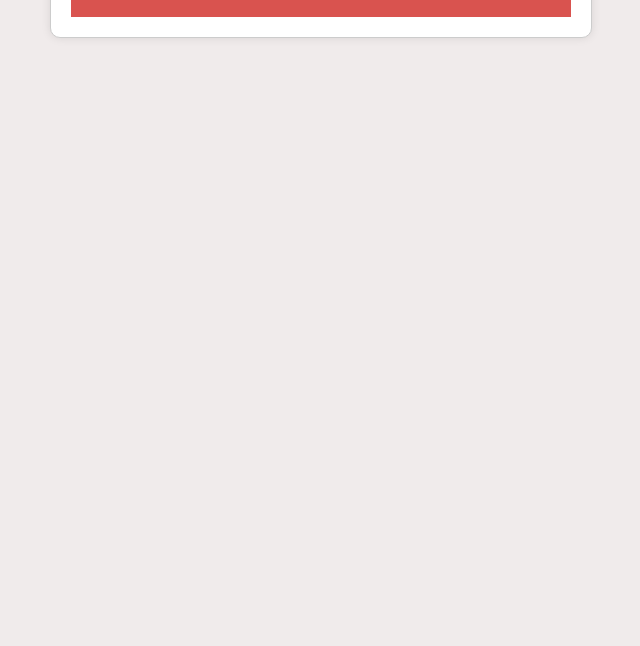
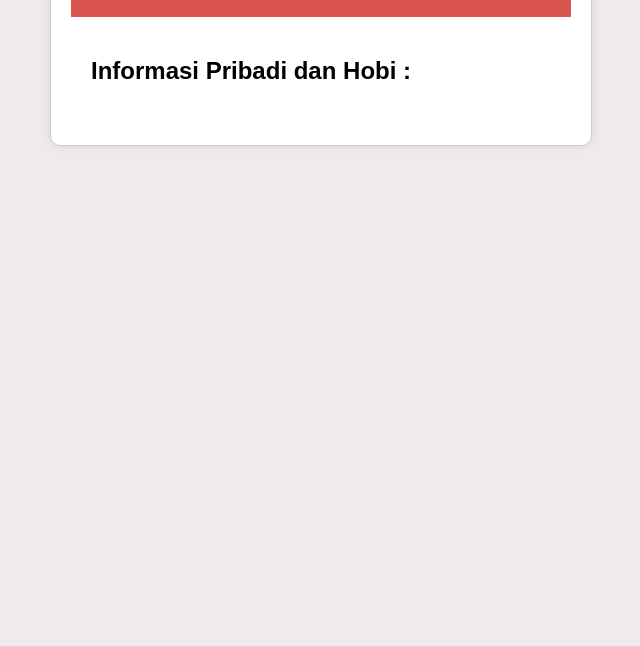
Before and after one commit to AffraAdiWirawan/Exercis1_149, a plain HTML site: page index.html in a window 1280 px wide. Shown: the part 154-800 px from the top of the page, without its empty margins (319-959 px from the left). Drawn offline with Linux system fonts and the light colour scheme.

Commit message:
disini untuk membuat h2 dibawah class kenalan yuk

```diff
--- a/index.html
+++ b/index.html
@@ -84,6 +84,10 @@
     <div class="header">
       <h1>Kenalan Yuk!</h1>
     </div>
+    <div class="content">
+      <h2>Informasi Pribadi dan Hobi : </h2>
 
+    </div>
+  </div>
 </body>
 </html>
```
